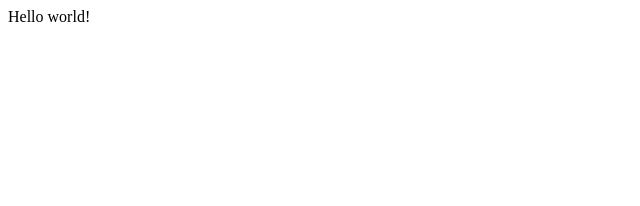
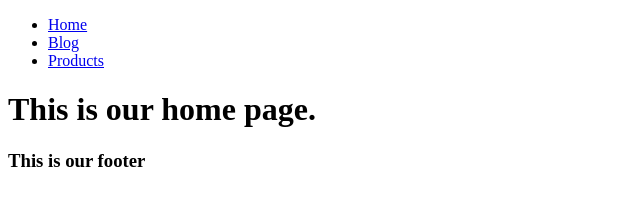
Before and after one commit to bregarulai/gatsby-example, a Gatsby site: page / in a window 1280 px wide. Shown: the whole page, without its empty margins (0-640 px from the left). Built offline with nearby package versions, Linux system fonts and the light colour scheme; Gatsby itself is replaced by a stand-in of ours.

Commit message:
First commit

```diff
--- /dev/null
+++ b/src/components/footer/Footer.js
@@ -0,0 +1,11 @@
+import React from "react"
+
+const Footer = () => {
+  return (
+    <div>
+      <h3>This is our footer</h3>
+    </div>
+  )
+}
+
+export default Footer
--- /dev/null
+++ b/src/components/layout/Layout.js
@@ -0,0 +1,15 @@
+import React from "react"
+import Footer from "../footer/Footer"
+import Navbar from "../navbar/Navbar"
+
+const Layout = ({ children }) => {
+  return (
+    <>
+      <Navbar />
+      <main>{children}</main>
+      <Footer />
+    </>
+  )
+}
+
+export default Layout
--- /dev/null
+++ b/src/components/navbar/Navbar.js
@@ -0,0 +1,22 @@
+import { Link } from "gatsby"
+import React from "react"
+
+const Navbar = () => {
+  return (
+    <nav>
+      <ul>
+        <li>
+          <Link to="/">Home</Link>
+        </li>
+        <li>
+          <Link to="/blog">Blog</Link>
+        </li>
+        <li>
+          <Link to="/products">Products</Link>
+        </li>
+      </ul>
+    </nav>
+  )
+}
+
+export default Navbar
--- a/src/pages/index.js
+++ b/src/pages/index.js
@@ -1,5 +1,12 @@
 import React from "react"
+import Layout from "../components/layout/Layout"
 
 export default function Home() {
-  return <div>Hello world!</div>
+  return (
+    <div>
+      <Layout>
+        <h1>This is our home page.</h1>
+      </Layout>
+    </div>
+  )
 }
```
Also changed, not shown: src/pages/404.js (added, +12 -0 lines), src/pages/blog.js (added, +12 -0 lines), src/pages/products.js (added, +12 -0 lines).
